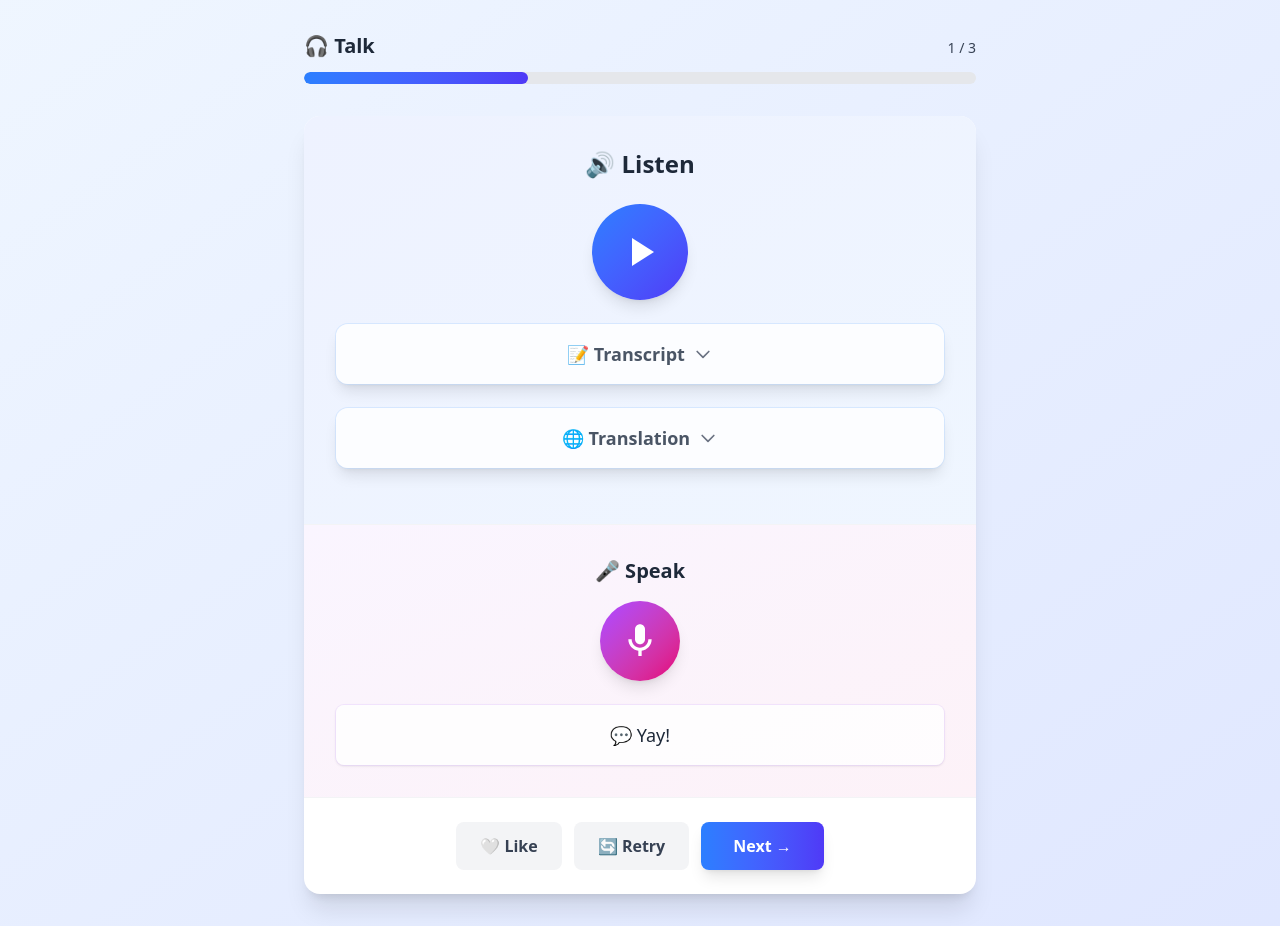
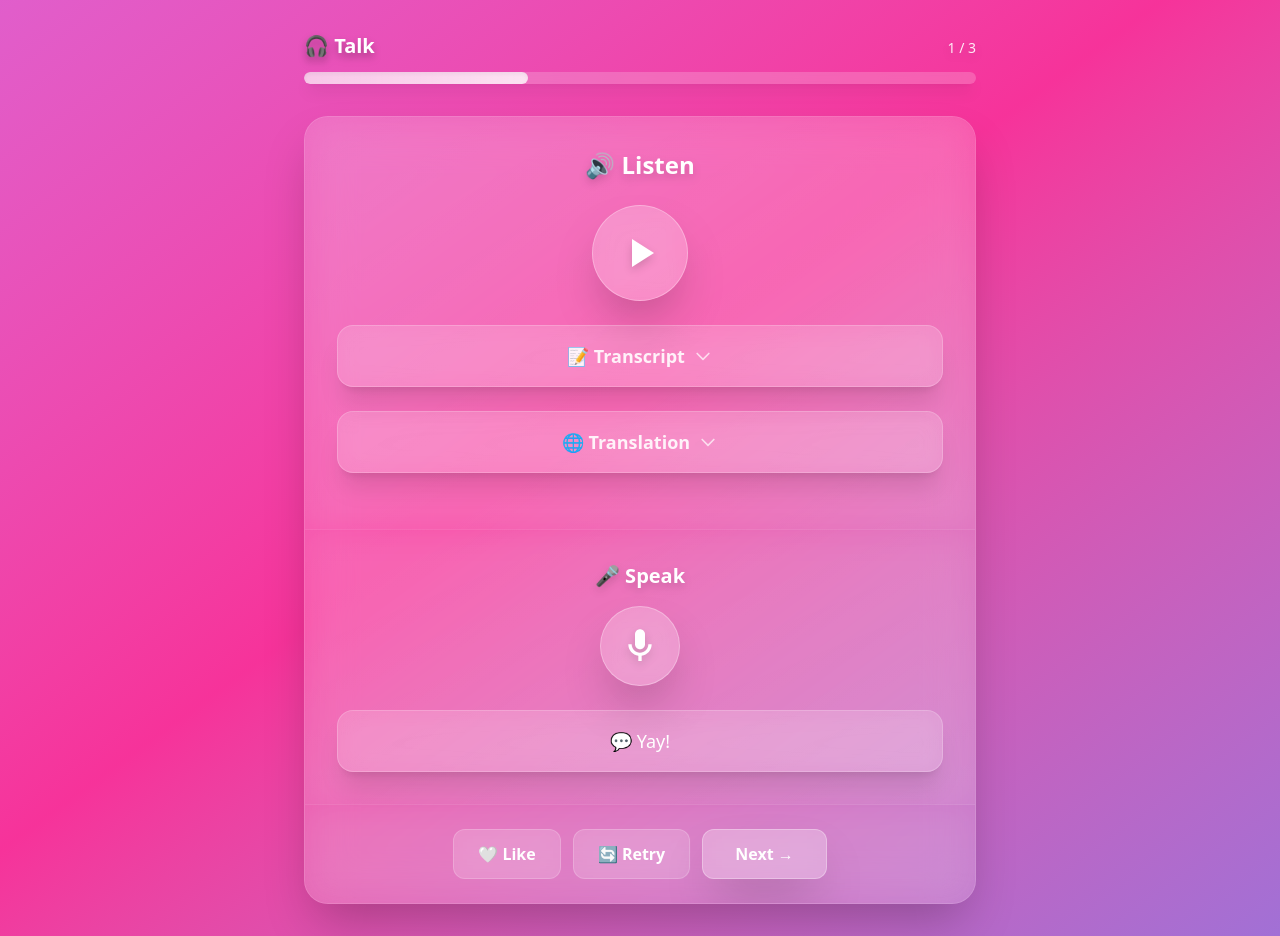
Before and after one commit to joshuafolkken/talk-svelte, a SvelteKit app: page / in a window 1280 px wide. Built offline with nearby package versions, Linux system fonts and the light colour scheme.

Commit message:
game screen #27 liquid

```diff
--- a/src/app.css
+++ b/src/app.css
@@ -1,3 +1,18 @@
 @import 'tailwindcss';
 @plugin '@tailwindcss/forms';
 @plugin '@tailwindcss/typography';
+
+@keyframes gradient-shift {
+	0%,
+	100% {
+		background-position: 0% 50%;
+	}
+	50% {
+		background-position: 100% 50%;
+	}
+}
+
+.gradient-animated {
+	background-size: 200% 200%;
+	animation: gradient-shift 8s ease infinite;
+}
--- a/src/routes/+page.svelte
+++ b/src/routes/+page.svelte
@@ -83,33 +83,41 @@
 	}
 </script>
 
-<div class="min-h-screen bg-gradient-to-br from-blue-50 to-indigo-100 px-4 py-8">
+<div
+	class="gradient-animated min-h-screen bg-gradient-to-br from-purple-400 via-pink-500 to-blue-500 px-4 py-8"
+>
 	<div class="mx-auto max-w-2xl">
 		<!-- Progress Bar -->
 		<div class="mb-8">
-			<div class="mb-2 flex items-center justify-between text-sm font-medium text-gray-700">
-				<h1 class="mb-1 text-center text-xl font-bold text-gray-800">🎧 Talk</h1>
+			<div
+				class="mb-2 flex items-center justify-between text-sm font-medium text-white/90 drop-shadow-lg"
+			>
+				<h1 class="mb-1 text-center text-xl font-bold text-white drop-shadow-lg">🎧 Talk</h1>
 				<span>{current_question} / {total_questions}</span>
 			</div>
-			<div class="h-3 overflow-hidden rounded-full bg-gray-200">
+			<div class="h-3 overflow-hidden rounded-full bg-white/20 shadow-lg backdrop-blur-sm">
 				<div
-					class="h-full rounded-full bg-gradient-to-r from-blue-500 to-indigo-600 transition-all duration-300"
+					class="h-full rounded-full bg-gradient-to-r from-white/60 to-white/80 shadow-inner transition-all duration-300"
 					style="width: {(current_question / total_questions) * 100}%"
 				></div>
 			</div>
 		</div>
 
-		<!-- Main Card -->
-		<div class="overflow-hidden rounded-2xl bg-white shadow-xl">
+		<!-- Main Card with Liquid Glass Effect -->
+		<div
+			class="overflow-hidden rounded-3xl border border-white/20 bg-white/10 shadow-2xl backdrop-blur-xl"
+		>
 			<!-- Audio Section-->
-			<div class="border-b border-gray-100 bg-gradient-to-br from-indigo-50 to-blue-50 p-8">
-				<h2 class="mb-6 text-center text-2xl font-bold text-gray-800">🔊 Listen</h2>
+			<div
+				class="border-b border-white/10 bg-gradient-to-br from-white/5 to-white/10 p-8 backdrop-blur-lg"
+			>
+				<h2 class="mb-6 text-center text-2xl font-bold text-white drop-shadow-lg">🔊 Listen</h2>
 				<div class="mb-6 flex justify-center">
 					<button
 						onclick={play_audio}
-						class="group relative flex h-24 w-24 items-center justify-center rounded-full bg-gradient-to-br from-blue-500 to-indigo-600 text-white shadow-lg transition-all duration-200 hover:scale-105 hover:shadow-xl active:scale-95"
+						class="group relative flex h-24 w-24 items-center justify-center rounded-full border border-white/30 bg-white/20 text-white shadow-2xl backdrop-blur-md transition-all duration-300 hover:scale-110 hover:bg-white/30 hover:shadow-white/50 active:scale-95"
 					>
-						<svg class="h-12 w-12" fill="currentColor" viewBox="0 0 24 24">
+						<svg class="h-12 w-12 drop-shadow-lg" fill="currentColor" viewBox="0 0 24 24">
 							{#if is_playing}
 								<path d="M6 4h4v16H6V4zm8 0h4v16h-4V4z" />
 							{:else}
@@ -127,9 +135,9 @@
 				<!-- Transcript Section -->
 				<button
 					onclick={toggle_transcript}
-					class="mb-6 w-full rounded-xl bg-white/80 p-4 text-center text-lg shadow-lg ring-1 ring-blue-200/50 transition-all duration-300 {show_transcript
-						? 'text-gray-800'
-						: 'font-semibold text-gray-600 hover:bg-blue-50'}"
+					class="mb-6 w-full rounded-2xl border border-white/20 bg-white/15 p-4 text-center text-lg shadow-xl backdrop-blur-md transition-all duration-300 {show_transcript
+						? 'text-white'
+						: 'font-semibold text-white/90 hover:scale-[1.02] hover:bg-white/25'}"
 				>
 					{#if show_transcript}
 						📝 {question.transcript}
@@ -137,7 +145,7 @@
 						<div class="flex items-center justify-center gap-2">
 							<span>📝 Transcript</span>
 							<svg
-								class="h-5 w-5 text-gray-500"
+								class="h-5 w-5 text-white/70"
 								fill="none"
 								stroke="currentColor"
 								viewBox="0 0 24 24"
@@ -156,9 +164,9 @@
 				<!-- Translation Section -->
 				<button
 					onclick={toggle_translation}
-					class="mb-6 w-full rounded-xl bg-white/80 p-4 text-center text-lg shadow-lg ring-1 ring-blue-200/50 transition-all duration-300 {show_translation
-						? 'text-gray-800'
-						: 'font-semibold text-gray-600 hover:bg-blue-50 '}"
+					class="mb-6 w-full rounded-2xl border border-white/20 bg-white/15 p-4 text-center text-lg shadow-xl backdrop-blur-md transition-all duration-300 {show_translation
+						? 'text-white'
+						: 'font-semibold text-white/90 hover:scale-[1.02] hover:bg-white/25'}"
 				>
 					{#if show_translation}
 						🌐 {question.translation}
@@ -166,7 +174,7 @@
 						<div class="flex items-center justify-center gap-2">
 							<span>🌐 Translation</span>
 							<svg
-								class="h-5 w-5 text-gray-500"
+								class="h-5 w-5 text-white/70"
 								fill="none"
 								stroke="currentColor"
 								viewBox="0 0 24 24"
@@ -184,16 +192,18 @@
 			</div>
 
 			<!-- Recording Section -->
-			<div class="border-b border-gray-100 bg-gradient-to-br from-purple-50 to-pink-50 p-8">
-				<h3 class="mb-4 text-center text-xl font-bold text-gray-800">🎤 Speak</h3>
+			<div
+				class="border-b border-white/10 bg-gradient-to-br from-white/5 to-white/10 p-8 backdrop-blur-lg"
+			>
+				<h3 class="mb-4 text-center text-xl font-bold text-white drop-shadow-lg">🎤 Speak</h3>
 				<div class="flex flex-col items-center gap-6">
 					<button
 						onclick={toggle_recording}
-						class="flex h-20 w-20 items-center justify-center rounded-full transition-all duration-200 {is_recording
-							? 'animate-pulse bg-red-500 hover:bg-red-600'
-							: 'bg-gradient-to-br from-purple-500 to-pink-600 hover:scale-105'} text-white shadow-lg hover:shadow-xl active:scale-95"
+						class="flex h-20 w-20 items-center justify-center rounded-full border border-white/30 backdrop-blur-md transition-all duration-300 {is_recording
+							? 'animate-pulse bg-red-500/40 shadow-red-500/50 hover:bg-red-500/60'
+							: 'bg-white/20 hover:scale-110 hover:bg-white/30'} text-white shadow-2xl hover:shadow-white/50 active:scale-95"
 					>
-						<svg class="h-10 w-10" fill="currentColor" viewBox="0 0 24 24">
+						<svg class="h-10 w-10 drop-shadow-lg" fill="currentColor" viewBox="0 0 24 24">
 							{#if is_recording}
 								<rect x="6" y="6" width="12" height="12" rx="2" />
 							{:else}
@@ -208,9 +218,9 @@
 					</button>
 
 					<div
-						class="w-full rounded-lg bg-white/80 p-4 text-center text-lg shadow ring-1 ring-purple-200/50 transition-all duration-300 {user_transcript
-							? 'text-gray-800'
-							: 'font-semibold text-gray-600 '}"
+						class="w-full rounded-2xl border border-white/20 bg-white/15 p-4 text-center text-lg shadow-xl backdrop-blur-md transition-all duration-300 {user_transcript
+							? 'text-white'
+							: 'font-semibold text-white/90'}"
 					>
 						💬 {user_transcript ? user_transcript : 'Your Speech'}
 					</div>
@@ -218,12 +228,12 @@
 			</div>
 
 			<!-- Action Buttons -->
-			<div class="flex flex-wrap items-center justify-center gap-3 p-6">
+			<div class="flex flex-wrap items-center justify-center gap-3 bg-white/5 p-6 backdrop-blur-lg">
 				<button
 					onclick={toggle_like}
-					class="flex items-center gap-2 rounded-lg px-6 py-3 font-semibold transition-all {liked
-						? 'bg-red-500 text-white hover:bg-red-600'
-						: 'bg-gray-100 text-gray-700 hover:bg-gray-200'}"
+					class="flex items-center gap-2 rounded-xl border border-white/20 px-6 py-3 font-semibold backdrop-blur-md transition-all duration-300 hover:scale-105 {liked
+						? 'bg-red-500/40 text-white shadow-lg shadow-red-500/30'
+						: 'bg-white/15 text-white hover:bg-white/25'}"
 				>
 					{liked ? '❤️' : '🤍'}
 					{liked ? 'Liked' : 'Like'}
@@ -231,14 +241,14 @@
 
 				<button
 					onclick={retry}
-					class="flex items-center gap-2 rounded-lg bg-gray-100 px-6 py-3 font-semibold text-gray-700 transition-colors hover:bg-gray-200"
+					class="flex items-center gap-2 rounded-xl border border-white/20 bg-white/15 px-6 py-3 font-semibold text-white backdrop-blur-md transition-all duration-300 hover:scale-105 hover:bg-white/25"
 				>
 					🔄 Retry
 				</button>
 
 				<button
 					onclick={next_question}
-					class="flex items-center gap-2 rounded-lg bg-gradient-to-r from-blue-500 to-indigo-600 px-8 py-3 font-semibold text-white shadow-lg transition-all hover:scale-105 hover:shadow-xl active:scale-95"
+					class="flex items-center gap-2 rounded-xl border border-white/30 bg-white/25 px-8 py-3 font-semibold text-white shadow-2xl backdrop-blur-md transition-all duration-300 hover:scale-105 hover:bg-white/35 hover:shadow-white/50 active:scale-95"
 				>
 					Next →
 				</button>
```
